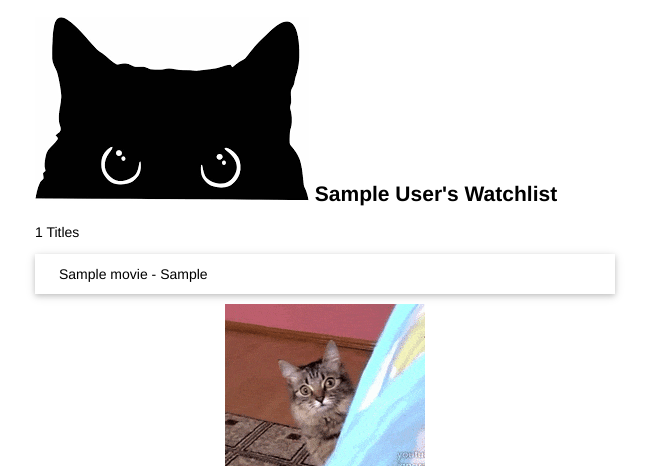
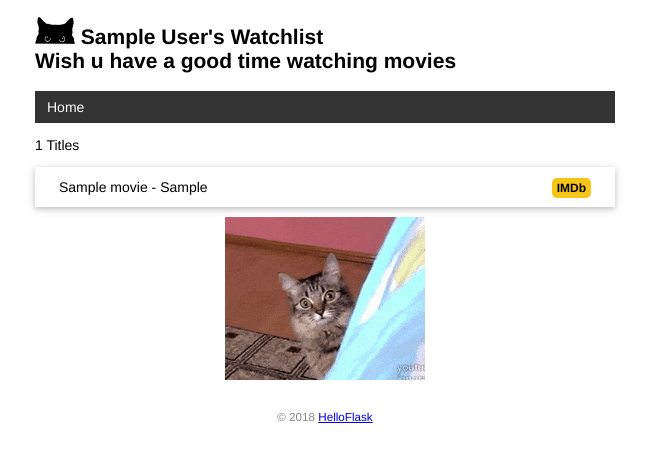
Before and after one commit to harvey060628/flask-practice, a Flask app: template templates/index.html in a window 1280 px wide. Shown: the top 466 px of the page, without its empty margins (315-964 px from the left). Run offline with Flask 3, Linux system fonts and the light colour scheme; tables that the repository leaves empty hold one stand-in row (values such as "Sample post"); the template is opened without the code that fills it: values that come from a table or form of the project are taken from there, most other values are stand-ins (such as "Sample title", 1, 10 or a date in 2020).

Commit message:
add base.html & error page & practice super()

```diff
--- a/app.py
+++ b/app.py
@@ -62,11 +62,22 @@ def forge():
     click.echo('Done.')
 
 
+@app.context_processor
+def inject_user():
+    user = User.query.first()
+    return dict(user=user)
+
+
+@app.errorhandler(404)  # 传入要处理的错误代码
+def page_not_found(e):  # 接受异常对象作为参数
+    return render_template('404.html'), 404  # 返回模板和状态码
+
+
 @app.route('/')
 def index():
     user = User.query.first()  # 读取用户记录
     movies = Movie.query.all()  # 读取所有电影记录
-    return render_template('index.html', user=user, movies=movies)
+    return render_template('index.html', movies=movies)
 
 
 if __name__ == "__main__":
--- a/static/style.css
+++ b/static/style.css
@@ -50,3 +50,41 @@ div {
     margin: 0 auto;
     height: 100px;
 }
+
+nav ul {
+    list-style-type: none;
+    margin: 0;
+    padding: 0;
+    overflow: hidden;
+    background-color: #333;
+}
+
+nav li {
+    float: left;
+}
+
+nav li a {
+    display: block;
+    color: white;
+    text-align: center;
+    padding: 8px 12px;
+    text-decoration: none;
+}
+
+nav li a:hover {
+    background-color: #111;
+}
+
+.float-right {
+    float: right;
+}
+
+.imdb {
+    font-size: 12px;
+    font-weight: bold;
+    color: black;
+    text-decoration: none;
+    background: #F5C518;
+    border-radius: 5px;
+    padding: 3px 5px;
+}
--- /dev/null
+++ b/templates/base.html
@@ -0,0 +1,27 @@
+<!DOCTYPE html>
+<html lang="en">
+<head>
+    {% block head %}
+    <meta charset="utf-8">
+    <meta name="viewport" content="width=device-width, initial-scale=1.0">
+    <title>{{ user.name }}'s Watchlist</title>
+    <link rel="icon" href="{{ url_for('static', filename='favicon.ico') }}">
+    <link rel="stylesheet" href="{{ url_for('static', filename='style.css') }}" type="text/css">
+    {% endblock %}
+</head>
+<body>
+    <h2>
+        <img alt="Avatar" class="avatar" src="{{ url_for('static', filename='images/avatar.png') }}">
+        {% block title %}{{ user.name }}'s Watchlist{% endblock %}
+    </h2>
+    <nav>
+        <ul>
+            <li><a href="{{ url_for('index') }}">Home</a></li>
+        </ul>
+    </nav>
+    {% block content %}{% endblock %}
+    <footer>
+        <small>&copy; 2018 <a href="http://helloflask.com/book/3">HelloFlask</a></small>
+    </footer>
+</body>
+</html>
--- a/templates/index.html
+++ b/templates/index.html
@@ -1,29 +1,56 @@
-<!DOCTYPE html>
-<html lang="en">
-<head>
-    <meta charset="utf-8">
-    <title>{{ name }}'s Watchlist</title>
-    <link rel="icon" href="{{ url_for('static', filename='favicon.ico') }}">
-    <link rel="stylesheet" href="{{ url_for('static', filename='style.css') }}" type="text/css">
-</head>
-<body>
-<h2>
-    <img alt="Avatar" src="{{ url_for('static', filename='images/avatar.png') }}">
-    {{ user.name }}'s Watchlist
-</h2>
-{# 使用 length 过滤器获取 movies 变量的长度 #}
+<!--<!DOCTYPE html>-->
+<!--<html lang="en">-->
+<!--<head>-->
+<!--    <meta charset="utf-8">-->
+<!--    <title>{{ name }}'s Watchlist</title>-->
+<!--    <link rel="icon" href="{{ url_for('static', filename='favicon.ico') }}">-->
+<!--    <link rel="stylesheet" href="{{ url_for('static', filename='style.css') }}" type="text/css">-->
+<!--</head>-->
+<!--<body>-->
+<!--<h2>-->
+<!--    <img alt="Avatar" src="{{ url_for('static', filename='images/avatar.png') }}">-->
+<!--    {{ user.name }}'s Watchlist-->
+<!--</h2>-->
+<!--{# 使用 length 过滤器获取 movies 变量的长度 #}-->
+<!--<p>{{ movies|length }} Titles</p>-->
+<!--<ul class="movie-list">-->
+<!--    {% for movie in movies %} {# 迭代 movies 变量 #}-->
+<!--    <li>{{ movie.title }} - {{ movie.year }}</li>-->
+<!--    {# 等同于 movie['title'] #}-->
+<!--    {% endfor %} {# 使用 endfor 标签结束 for 语句 #}-->
+<!--</ul>-->
+<!--<div>-->
+<!--    <img alt="Dumbfounded Cat" src="{{ url_for('static', filename='images/cat.gif') }}">-->
+<!--</div>-->
+<!--<footer>-->
+<!--    <small>&copy; 2018 <a href="http://helloflask.com/book/3">HelloFlask</a></small>-->
+<!--</footer>-->
+<!--</body>-->
+<!--</html>-->
+
+<!--繼承 base.html 模板-->
+{% extends 'base.html' %}
+
+<!--試試 super() 如何使用-->
+{% block title %}
+{{ super() }}
+<br>
+Wish u have a good time watching movies
+{% endblock %}
+
+<!--插入至 base.html content 區塊-->
+{% block content %}
 <p>{{ movies|length }} Titles</p>
 <ul class="movie-list">
-    {% for movie in movies %} {# 迭代 movies 变量 #}
-    <li>{{ movie.title }} - {{ movie.year }}</li>
-    {# 等同于 movie['title'] #}
-    {% endfor %} {# 使用 endfor 标签结束 for 语句 #}
+    {% for movie in movies %}
+    <li>{{ movie.title }} - {{ movie.year }}
+        <span class="float-right">
+            <a class="imdb" href="https://www.imdb.com/find?q={{ movie.title }}" target="_blank" title="Find this movie on IMDb">IMDb</a>
+        </span>
+    </li>
+    {% endfor %}
 </ul>
 <div>
     <img alt="Dumbfounded Cat" src="{{ url_for('static', filename='images/cat.gif') }}">
 </div>
-<footer>
-    <small>&copy; 2018 <a href="http://helloflask.com/book/3">HelloFlask</a></small>
-</footer>
-</body>
-</html>
+{% endblock %}
```
Also changed, not shown: templates/404.html (added, +39 -0 lines), README.md.
